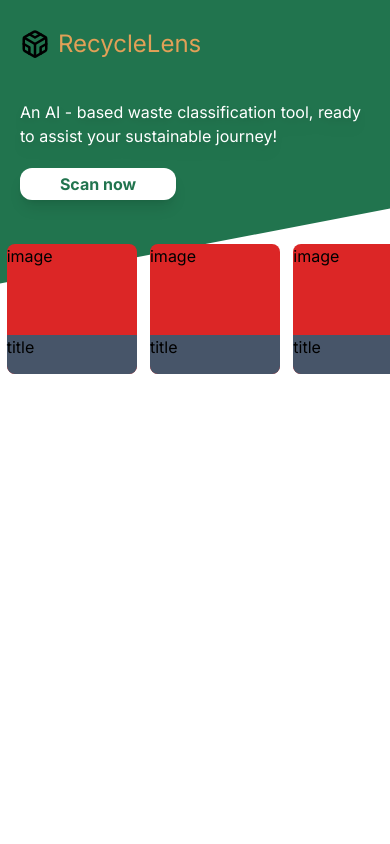
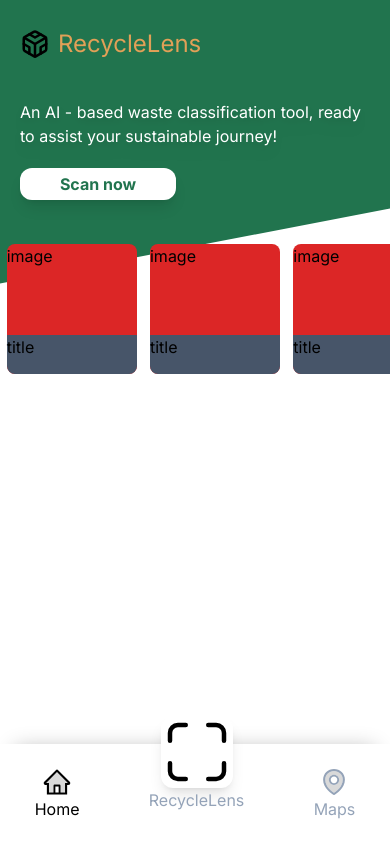
Before and after one commit to diandranpn/RecycleLens, a Next.js app in the folder frontend/: page / in a window 390 px wide. Built offline with nearby package versions, Linux system fonts and the light colour scheme; no server answers.

Commit message:
feat: bot bar for mobile view

```diff
--- a/frontend/src/app/layout.js
+++ b/frontend/src/app/layout.js
@@ -4,14 +4,15 @@ import "./globals.css";
 const inter = Inter({ subsets: ["latin"] });
 
 export const metadata = {
-  title: "Create Next App",
-  description: "Generated by create next app",
+  title: "RecycleLens",
+  description: "AI base software to help u clasify the trash",
 };
 
 export default function RootLayout({ children }) {
   return (
     <html lang="en">
-      <body className={inter.className}>{children}</body>
+      <body className={inter.className}>{children}
+      </body>
     </html>
   );
 }
--- a/frontend/src/app/page.js
+++ b/frontend/src/app/page.js
@@ -3,6 +3,7 @@ import Logo from "../../public/bg-main.svg";
 import Image from "next/image";
 import Carousell from "@/components/molekul/carousell";
 import Leaflet from "@/components/molekul/leaflet";
+import FooterMobileView from "@/components/molekul/footerMobileView";
 
 export default function Home() {
   return (
@@ -41,6 +42,7 @@ export default function Home() {
         </div>
       </div>
       <Leaflet/>
+      <FooterMobileView activePage={"home"}/>
     </main>
   );
 }
--- a/frontend/src/app/search/page.js
+++ b/frontend/src/app/search/page.js
@@ -1,8 +1,14 @@
+import FooterMobileView from "@/components/molekul/footerMobileView";
 import LeafletSearch from "@/components/molekul/leafletSearchPage";
 import React from "react";
 
 const Search = () => {
-  return <LeafletSearch />;
+  return(
+    <>
+    <LeafletSearch />;
+    <FooterMobileView activePage={"maps"}/>
+    </>
+  )
 };
 
 export default Search;
--- /dev/null
+++ b/frontend/src/components/molekul/footerMobileView.js
@@ -0,0 +1,51 @@
+"use client"
+import React from 'react'
+import { AiTwotoneEnvironment } from "react-icons/ai";
+import { AiTwotoneHome } from "react-icons/ai";
+import { IoScanOutline } from "react-icons/io5";
+import { useRouter } from 'next/navigation';
+
+const FooterMobileView = ({ activePage }) => {
+  const router = useRouter();
+
+  const getActiveClass = (page) => {
+    return activePage == page ? 'text-black' : 'text-slate-400';
+  };
+
+  const navigateTo = (page) => {
+    router.push(page);
+  };
+
+  return (
+    <div className='absolute bottom-0 z-[900] w-full bg-white shadow-[0_-10px_20px_-15px_rgba(0,0,0,0.3)] md:hidden h-[100px] flex justify-around'>
+      <div
+        className={`mx-3 h-full flex flex-col justify-center items-center ${getActiveClass('home')}`}
+        onClick={() => navigateTo('/')}
+        style={{ cursor: 'pointer' }}
+      >
+        <AiTwotoneHome className='text-3xl'/>
+        Home
+      </div>
+      <div className={`mx-3 h-full flex flex-col justify-center items-center `}>
+        <div
+          className={`relative top-[-30px] flex flex-col justify-center items-center ${getActiveClass('recycleLens')}`}
+          onClick={() => navigateTo('/scan')}
+          style={{ cursor: 'pointer' }}
+        >
+          <IoScanOutline className='text-7xl shadow-lg bg-white rounded-xl text-black'/>
+          RecycleLens
+        </div>
+      </div>
+      <div
+        className={`mx-3 h-full flex flex-col justify-center items-center ${getActiveClass('maps')}`}
+        onClick={() => navigateTo('/search')}
+        style={{ cursor: 'pointer' }}
+      >
+        <AiTwotoneEnvironment className='text-3xl'/>
+        Maps
+      </div>
+    </div>
+  );
+}
+
+export default FooterMobileView;
--- a/frontend/src/components/molekul/leaflet.js
+++ b/frontend/src/components/molekul/leaflet.js
@@ -5,34 +5,33 @@ import React, { useEffect, useState } from "react";
 
 const Leaflet = () => {
   const [position, setPosition] = useState(null);
-  const [randomPoint, setRandomPoint] = useState(null);
+
+  const customIcon = new L.Icon({
+    iconUrl: '/marker.svg',
+    iconSize: [25, 41],
+    iconAnchor: [12, 41],
+    popupAnchor: [1, -34],
+    shadowSize: [41, 41],
+    shadowAnchor: [12, 41]
+  });
 
   useEffect(() => {
     if ("geolocation" in navigator) {
       navigator.geolocation.getCurrentPosition(
         (position) => {
           setPosition([position.coords.latitude, position.coords.longitude]);
-            position.coords.latitude + (Math.random() - 0.5) * 0.01;
-          const randomLng =
-            position.coords.longitude + (Math.random() - 0.5) * 0.01;
-          setRandomPoint([randomLat, randomLng]);
         },
         (error) => {
           console.error("Error getting geolocation:", error);
           const defaultPosition = [-7.77112133034015, 110.37760166727743];
           setPosition(defaultPosition);
-          const randomLat = defaultPosition[0] + (Math.random() - 0.5) * 0.01;
-          const randomLng = defaultPosition[1] + (Math.random() - 0.5) * 0.01;
-          setRandomPoint([randomLat, randomLng]);
         }
       );
     } else {
       console.log("Geolocation is not supported by this browser.");
       const defaultPosition = [-7.77112133034015, 110.37760166727743];
       setPosition(defaultPosition);
-      const randomLat = defaultPosition[0] + (Math.random() - 0.5) * 0.01;
-      const randomLng = defaultPosition[1] + (Math.random() - 0.5) * 0.01;
-      setRandomPoint([randomLat, randomLng]);
+
     }
   }, []);
 
@@ -47,7 +46,7 @@ const Leaflet = () => {
           attributionControl={false}
         >
           <TileLayer url="https://{s}.tile.openstreetmap.org/{z}/{x}/{y}.png" />
-          <Marker position={position}>
+          <Marker position={position} icon={customIcon}>
             <Popup>
               A pretty CSS3 popup. <br /> Easily customizable.
             </Popup>
--- a/frontend/src/components/molekul/leafletSearchPage.js
+++ b/frontend/src/components/molekul/leafletSearchPage.js
@@ -2,10 +2,21 @@
 import { MapContainer, TileLayer, Marker, Popup } from "react-leaflet";
 import "leaflet/dist/leaflet.css";
 import React, { useEffect, useState } from "react";
+import { LuCodesandbox } from "react-icons/lu";
+
 
 const LeafletSearch = () => {
   const [position, setPosition] = useState(null);
   const [randomPoints, setRandomPoints] = useState([]);
+
+  const customIcon = new L.Icon({
+    iconUrl: '/marker.svg',
+    iconSize: [25, 41],
+    iconAnchor: [12, 41],
+    popupAnchor: [1, -34],
+    shadowSize: [41, 41],
+    shadowAnchor: [12, 41]
+  });
 
   useEffect(() => {
     const generateRandomPoints = (basePosition, numPoints) => {
@@ -54,7 +65,7 @@ const LeafletSearch = () => {
         >
           <TileLayer url="https://{s}.tile.openstreetmap.org/{z}/{x}/{y}.png" />
           {randomPoints.map((point, index) => (
-            <Marker key={index} position={point}>
+            <Marker key={index} position={point} icon={customIcon}>
               <Popup>
                 Random Point {index + 1}: {point[0].toFixed(6)}, {point[1].toFixed(6)}
               </Popup>
```
Also changed, not shown: frontend/public/marker.svg (added).
